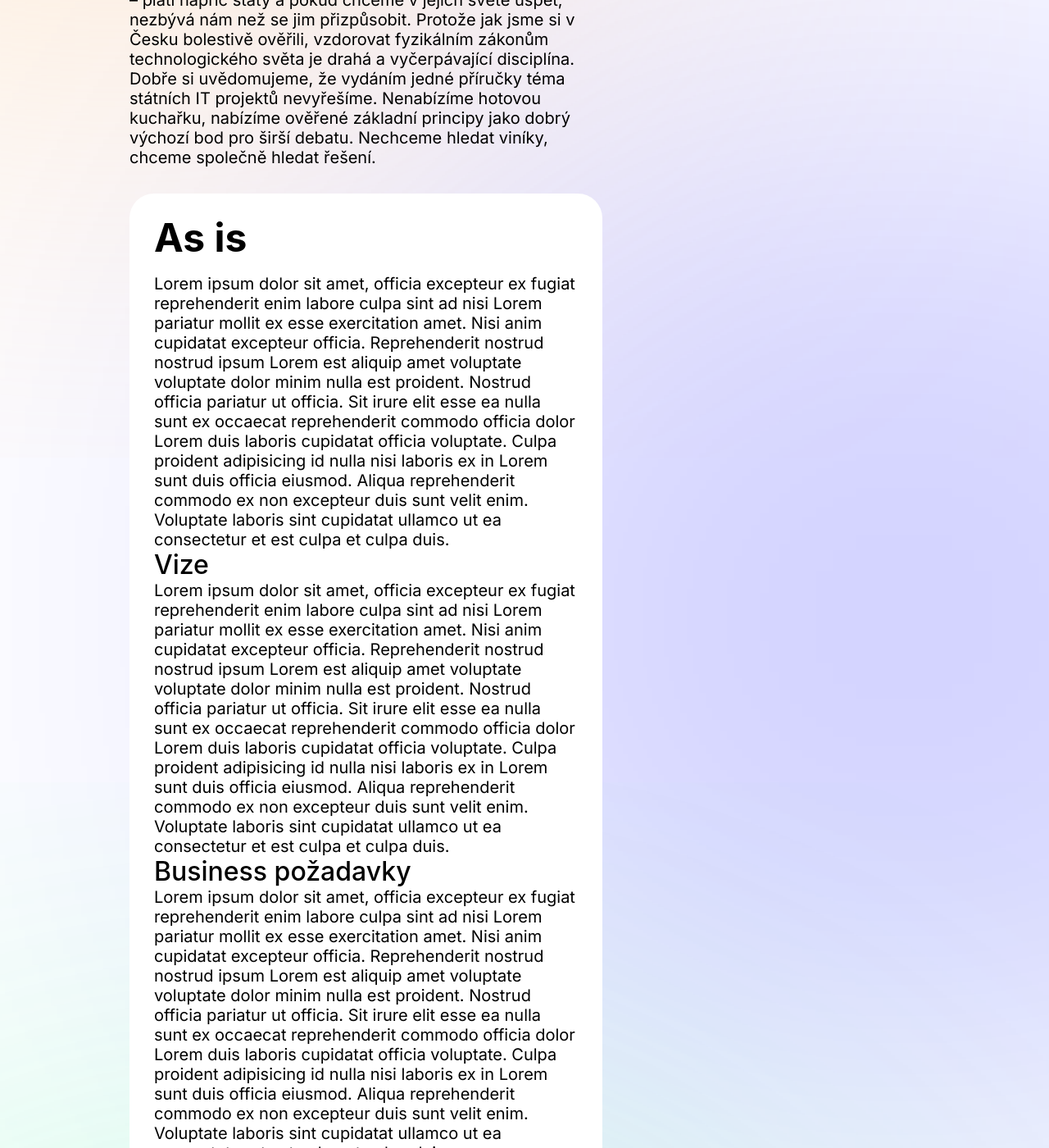
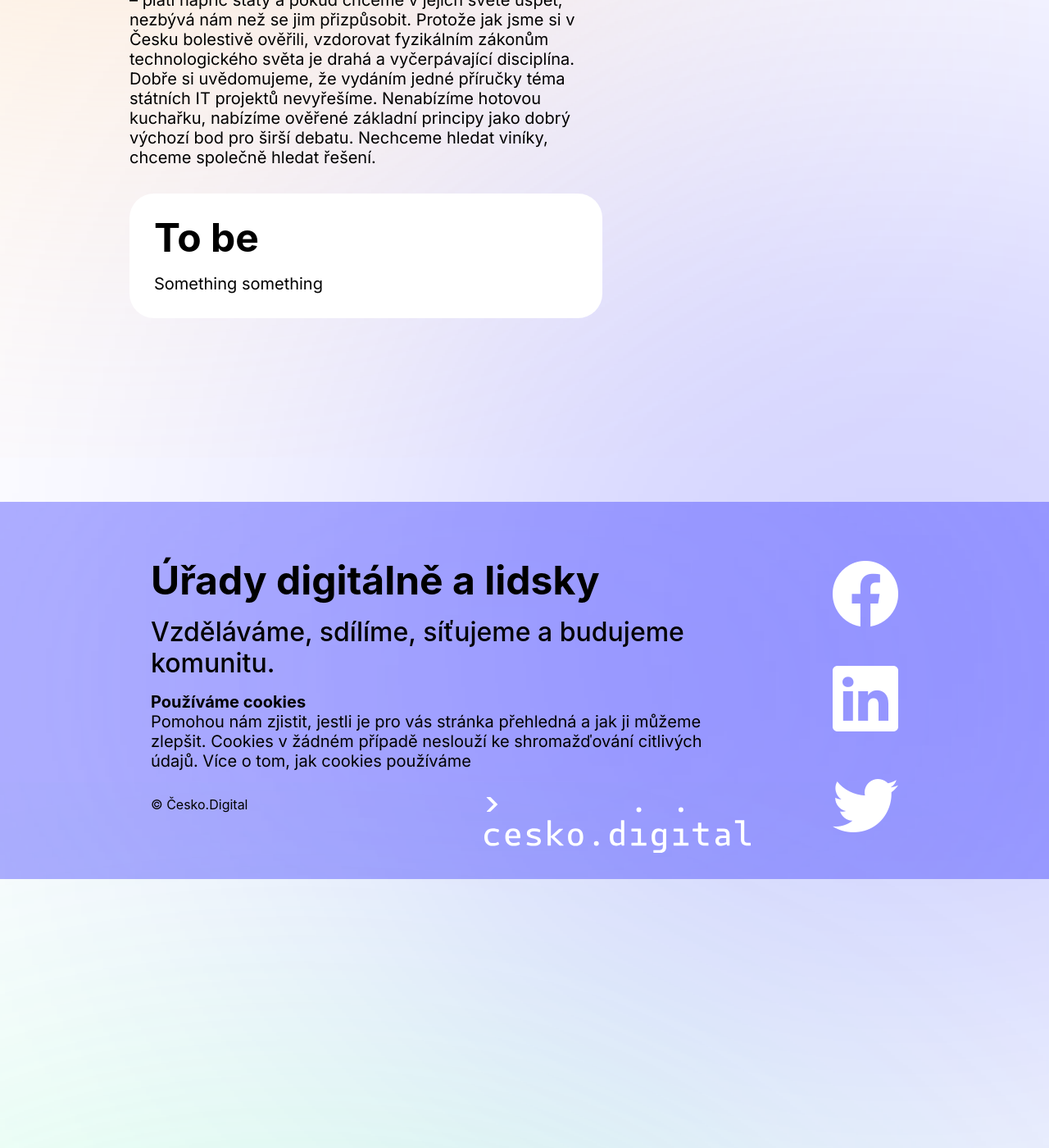
Before and after one commit to Bertik23/urednig.digital, a Jekyll site: the page built from metodika.md, in a window 1280 px wide and 1400 px high, scrolled down 844 px. Shown: the whole window at 82% size. Built offline with Jekyll 4.4.1, drawn with Linux system fonts in a browser that asks for light colours; some web fonts are replaced; a script that is not in the unit is left out; some of the changed text lies outside the part shown.

Commit message:
Update Pages “metodika”

```diff
--- a/metodika.md
+++ b/metodika.md
@@ -12,21 +12,8 @@ files:
   - name: MOBI e-kniha
     url: https://data.cesko.digital/prirucka/prirucka.mobi
 blocks:
-  - block: >
-      ## As is
-
-      Lorem ipsum dolor sit amet, officia excepteur ex fugiat reprehenderit enim labore culpa sint ad nisi Lorem pariatur mollit ex esse exercitation amet. Nisi anim cupidatat excepteur officia. Reprehenderit nostrud nostrud ipsum Lorem est aliquip amet voluptate voluptate dolor minim nulla est proident. Nostrud officia pariatur ut officia. Sit irure elit esse ea nulla sunt ex occaecat reprehenderit commodo officia dolor Lorem duis laboris cupidatat officia voluptate. Culpa proident adipisicing id nulla nisi laboris ex in Lorem sunt duis officia eiusmod. Aliqua reprehenderit commodo ex non excepteur duis sunt velit enim. Voluptate laboris sint cupidatat ullamco ut ea consectetur et est culpa et culpa duis.
-
-      ### Vize
-
-      Lorem ipsum dolor sit amet, officia excepteur ex fugiat reprehenderit enim labore culpa sint ad nisi Lorem pariatur mollit ex esse exercitation amet. Nisi anim cupidatat excepteur officia. Reprehenderit nostrud nostrud ipsum Lorem est aliquip amet voluptate voluptate dolor minim nulla est proident. Nostrud officia pariatur ut officia. Sit irure elit esse ea nulla sunt ex occaecat reprehenderit commodo officia dolor Lorem duis laboris cupidatat officia voluptate. Culpa proident adipisicing id nulla nisi laboris ex in Lorem sunt duis officia eiusmod. Aliqua reprehenderit commodo ex non excepteur duis sunt velit enim. Voluptate laboris sint cupidatat ullamco ut ea consectetur et est culpa et culpa duis.
-
-      ### Business požadavky
-
-      Lorem ipsum dolor sit amet, officia excepteur ex fugiat reprehenderit enim labore culpa sint ad nisi Lorem pariatur mollit ex esse exercitation amet. Nisi anim cupidatat excepteur officia. Reprehenderit nostrud nostrud ipsum Lorem est aliquip amet voluptate voluptate dolor minim nulla est proident. Nostrud officia pariatur ut officia. Sit irure elit esse ea nulla sunt ex occaecat reprehenderit commodo officia dolor Lorem duis laboris cupidatat officia voluptate. Culpa proident adipisicing id nulla nisi laboris ex in Lorem sunt duis officia eiusmod. Aliqua reprehenderit commodo ex non excepteur duis sunt velit enim. Voluptate laboris sint cupidatat ullamco ut ea consectetur et est culpa et culpa duis.
-  - block: >
+  - block: |
       ## To be
-
       Something something
 ---
 # Příručka řízení státních IT projektů
```
